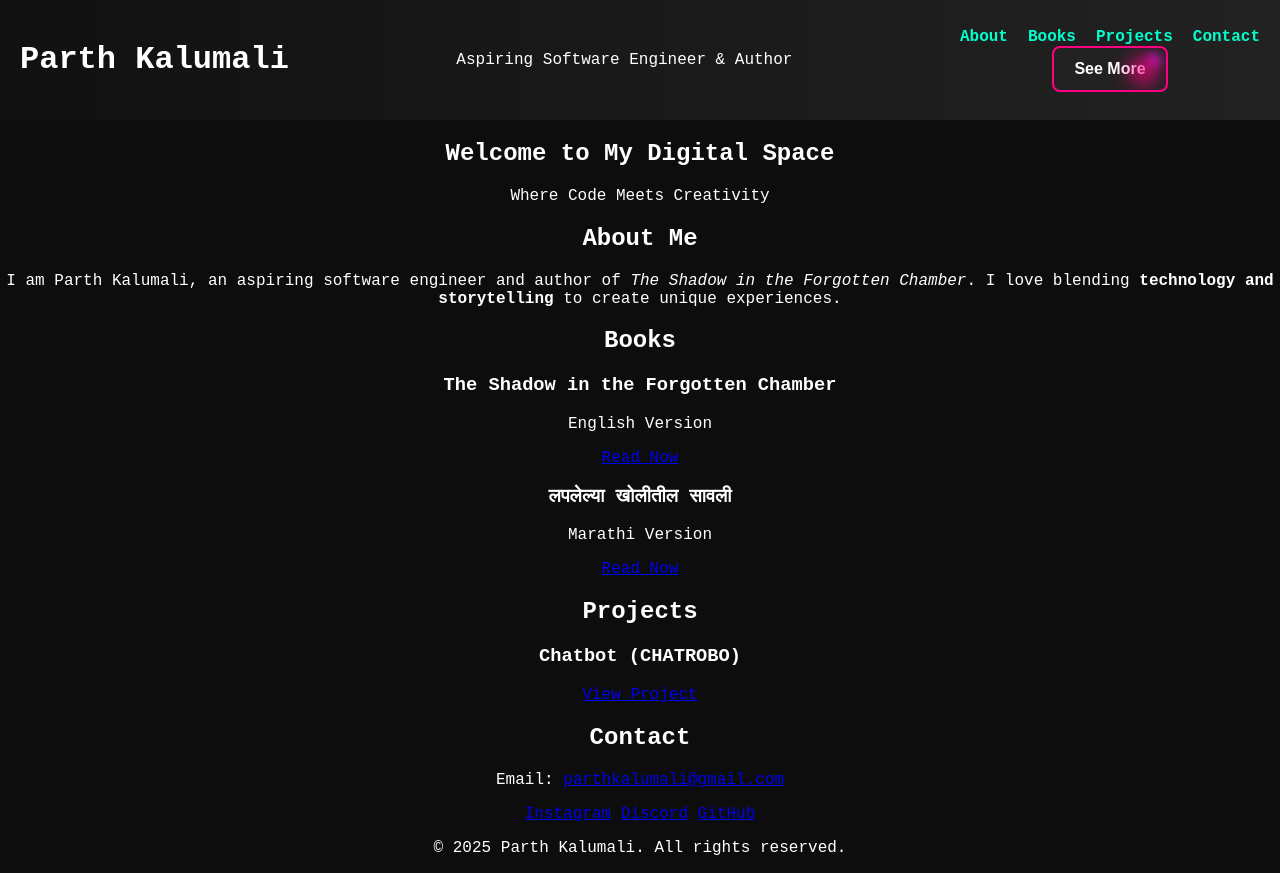
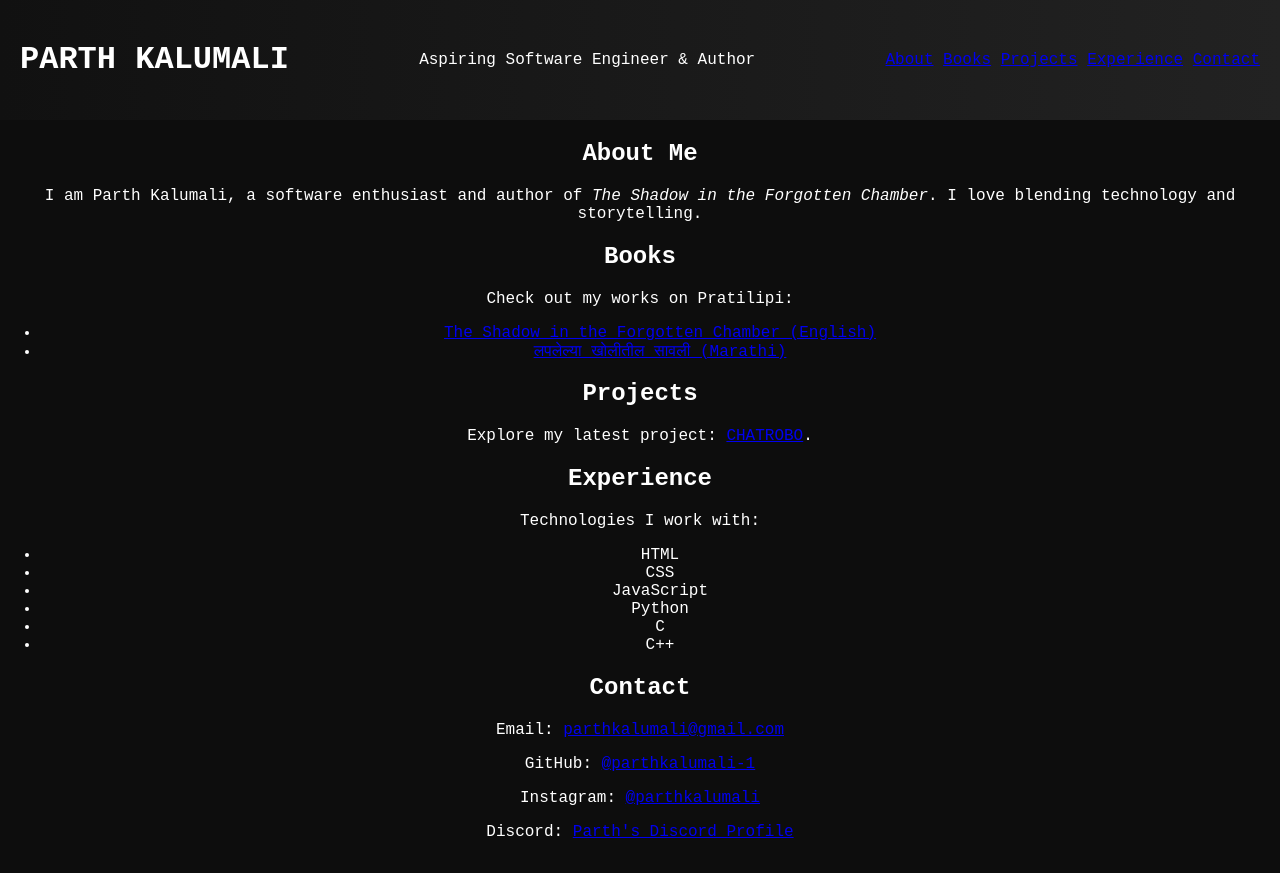
Before and after one commit to parthkalumali-1/portfolio, a plain HTML site: page index.html in a window 1280 px wide. Drawn offline with nearby package versions, Linux system fonts and the light colour scheme.

Commit message:
Update index.html

```diff
--- a/index.html
+++ b/index.html
@@ -5,72 +5,59 @@
     <meta name="viewport" content="width=device-width, initial-scale=1.0">
     <title>Parth Kalumali</title>
     <link rel="stylesheet" href="styles.css">
-    <script src="https://cdnjs.cloudflare.com/ajax/libs/gsap/3.12.2/gsap.min.js"></script>
-    <script src="https://cdnjs.cloudflare.com/ajax/libs/three.js/r128/three.min.js"></script>
 </head>
 <body>
     <header>
-        <h1 id="glitch-text">Parth Kalumali</h1>
-        <p class="tagline">Aspiring Software Engineer & Author</p>
+        <h1>PARTH KALUMALI</h1>
+        <p>Aspiring Software Engineer & Author</p>
         <nav>
-            <ul>
-                <li><a href="#about">About</a></li>
-                <li><a href="#books">Books</a></li>
-                <li><a href="#projects">Projects</a></li>
-                <li><a href="#contact">Contact</a></li>
-            </ul>
-            <!-- Animated Button -->
-            <button class="animated-button">See More</button>
+            <a href="#about">About</a>
+            <a href="#books">Books</a>
+            <a href="#projects">Projects</a>
+            <a href="#experience">Experience</a>
+            <a href="#contact">Contact</a>
         </nav>
     </header>
 
-    <section id="hero">
-        <div class="hero-content">
-            <h2>Welcome to My Digital Space</h2>
-            <p>Where Code Meets Creativity</p>
-        </div>
+    <section id="about">
+        <h2>About Me</h2>
+        <p>I am Parth Kalumali, a software enthusiast and author of <em>The Shadow in the Forgotten Chamber</em>. I love blending technology and storytelling.</p>
     </section>
 
-    <section id="about" class="section">
-        <h2>About Me</h2>
-        <p>I am Parth Kalumali, an aspiring software engineer and author of <em>The Shadow in the Forgotten Chamber</em>. I love blending <strong>technology and storytelling</strong> to create unique experiences.</p>
+    <section id="books">
+        <h2>Books</h2>
+        <p>Check out my works on Pratilipi:</p>
+        <ul>
+            <li><a href="https://marathi.pratilipi.com/story/the-shadow-in-the-forgotten-chamber-by-parth-kalumali-kfqmieysb1rg">The Shadow in the Forgotten Chamber (English)</a></li>
+            <li><a href="https://marathi.pratilipi.com/story/%E0%A4%B2%E0%A4%AA%E0%A4%B2%E0%A5%87%E0%A4%B2%E0%A5%8D%E0%A4%AF%E0%A4%BE-%E0%A4%96%E0%A5%8B%E0%A4%B2%E0%A5%80%E0%A4%A4%E0%A5%80%E0%A4%B2-%E0%A4%B8%E0%A4%BE%E0%A4%B5%E0%A4%B2%E0%A5%80-lyztskopkt0j">लपलेल्या खोलीतील सावली (Marathi)</a></li>
+        </ul>
     </section>
 
-    <section id="books" class="section">
-        <h2>Books</h2>
-        <div class="card">
-            <h3>The Shadow in the Forgotten Chamber</h3>
-            <p>English Version</p>
-            <a href="https://marathi.pratilipi.com/story/the-shadow-in-the-forgotten-chamber-by-parth-kalumali-kfqmieysb1rg" target="_blank">Read Now</a>
-        </div>
-        <div class="card">
-            <h3>लपलेल्या खोलीतील सावली</h3>
-            <p>Marathi Version</p>
-            <a href="https://marathi.pratilipi.com/story/%E0%A4%B2%E0%A4%AA%E0%A4%B2%E0%A5%87%E0%A4%B2%E0%A5%8D%E0%A4%AF%E0%A4%BE-%E0%A4%96%E0%A5%8B%E0%A4%B2%E0%A5%80%E0%A4%A4%E0%A5%80%E0%A4%B2-%E0%A4%B8%E0%A4%BE%E0%A4%B5%E0%A4%B2%E0%A5%80-lyztskopkt0j" target="_blank">Read Now</a>
-        </div>
+    <section id="projects">
+        <h2>Projects</h2>
+        <p>Explore my latest project: <a href="https://kartik-724.github.io/ChatBot-3/">CHATROBO</a>.</p>
     </section>
 
-    <section id="projects" class="section">
-        <h2>Projects</h2>
-        <div class="card">
-            <h3>Chatbot (CHATROBO)</h3>
-            <a href="https://kartik-724.github.io/ChatBot-3/" target="_blank">View Project</a>
-        </div>
+    <section id="experience">
+        <h2>Experience</h2>
+        <p>Technologies I work with:</p>
+        <ul>
+            <li>HTML</li>
+            <li>CSS</li>
+            <li>JavaScript</li>
+            <li>Python</li>
+            <li>C</li>
+            <li>C++</li>
+        </ul>
     </section>
 
-    <section id="contact" class="section">
+    <section id="contact">
         <h2>Contact</h2>
         <p>Email: <a href="mailto:parthkalumali@gmail.com">parthkalumali@gmail.com</a></p>
-        <div class="social-links">
-            <a href="https://www.instagram.com/parthkalumali/" target="_blank">Instagram</a>
-            <a href="https://discord.com/users/852850579772669963" target="_blank">Discord</a>
-            <a href="https://github.com/parthkalumali-1" target="_blank">GitHub</a>
-        </div>
+        <p>GitHub: <a href="https://github.com/parthkalumali-1">@parthkalumali-1</a></p>
+        <p>Instagram: <a href="https://www.instagram.com/parthkalumali/">@parthkalumali</a></p>
+        <p>Discord: <a href="https://discord.com/users/852850579772669963">Parth's Discord Profile</a></p>
     </section>
-
-    <footer>
-        <p>&copy; 2025 Parth Kalumali. All rights reserved.</p>
-    </footer>
 
     <script src="script.js"></script>
 </body>
```
